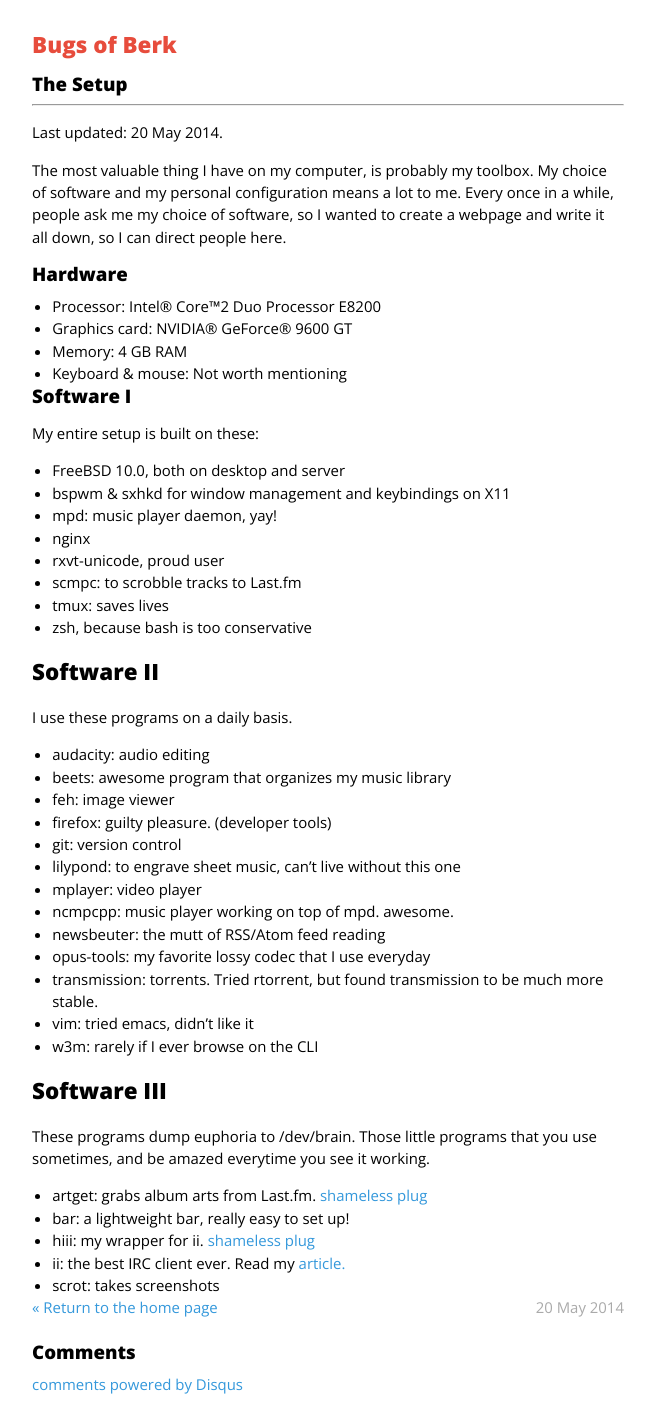
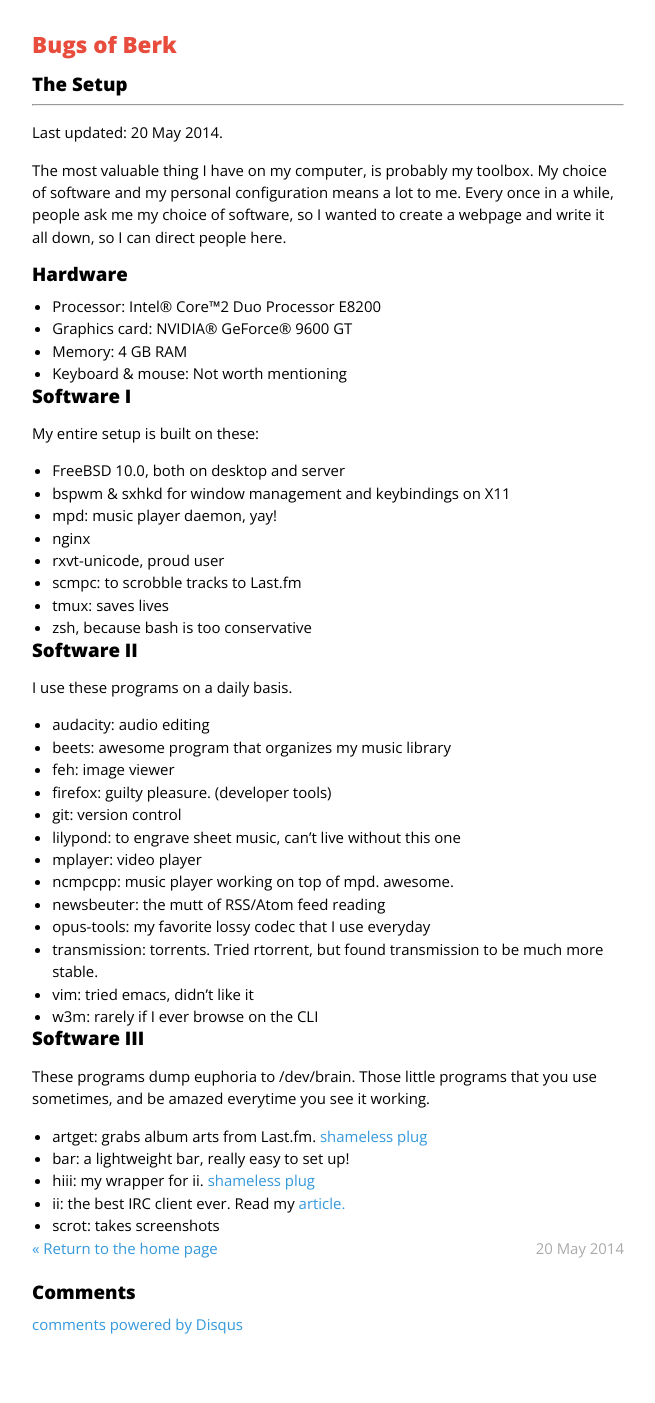
Before and after one commit to lugovskoy/lugovskoy.github.io, a Jekyll site: the page built from _posts/2014-05-20-the-setup.markdown, in a window 1280 px wide. Shown: the whole page, without its empty margins (312-967 px from the left). Built offline with Jekyll 4.4.1, drawn with Linux system fonts in a browser that asks for light colours; Markdown is read by kramdown in place of the engine named in the settings; comment, search, counter and statistics services are not loaded; after the commit the page ends 1343 px from its top, so only the background shows below that.

Commit message:
Blog update

```diff
--- a/_posts/2014-05-20-the-setup.markdown
+++ b/_posts/2014-05-20-the-setup.markdown
@@ -28,7 +28,7 @@
 * tmux: saves lives
 * zsh, because bash is too conservative
 
-# Software II
+## Software II
 
 I use these programs on a daily basis.
 
@@ -46,7 +46,7 @@
 * vim: tried emacs, didn't like it
 * w3m: rarely if I ever browse on the CLI
 
-# Software III
+## Software III
 
 These programs dump euphoria to /dev/brain. Those little programs that you use sometimes, and be amazed everytime you see it working.
 
```
